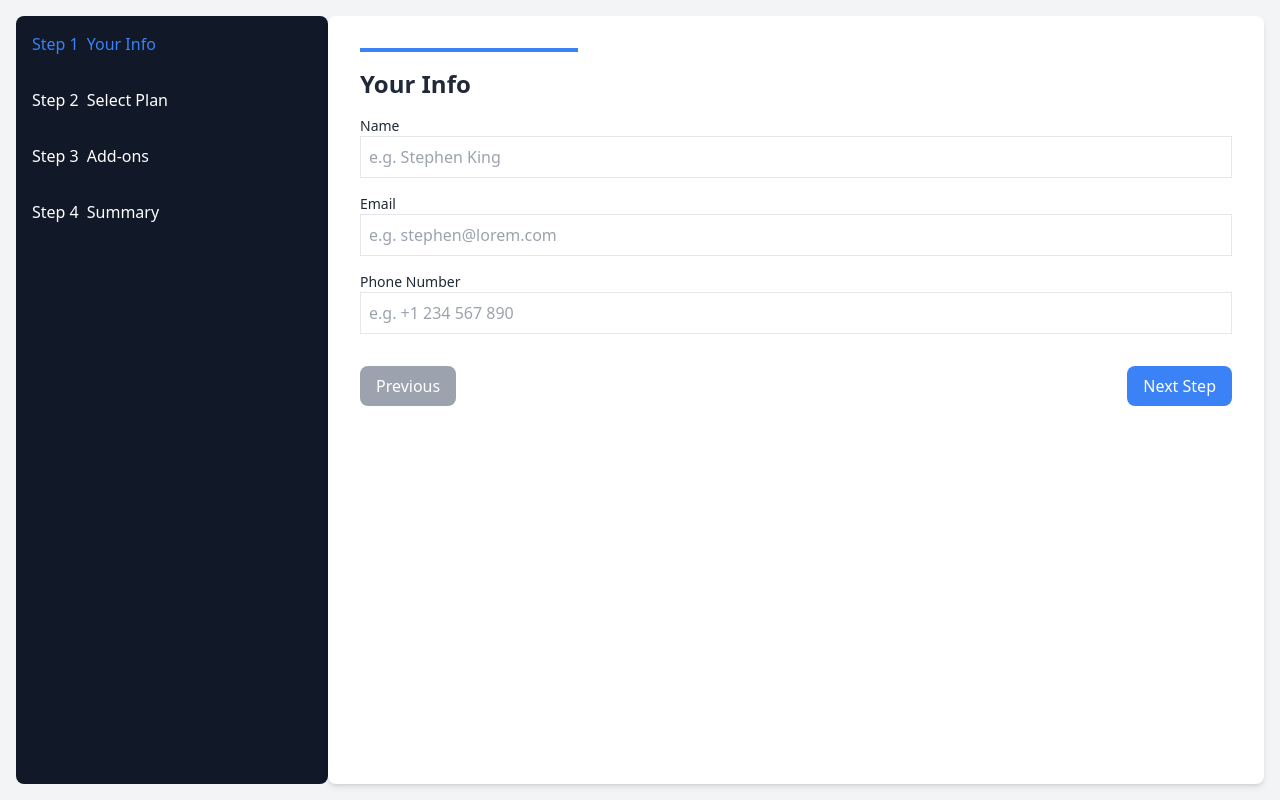
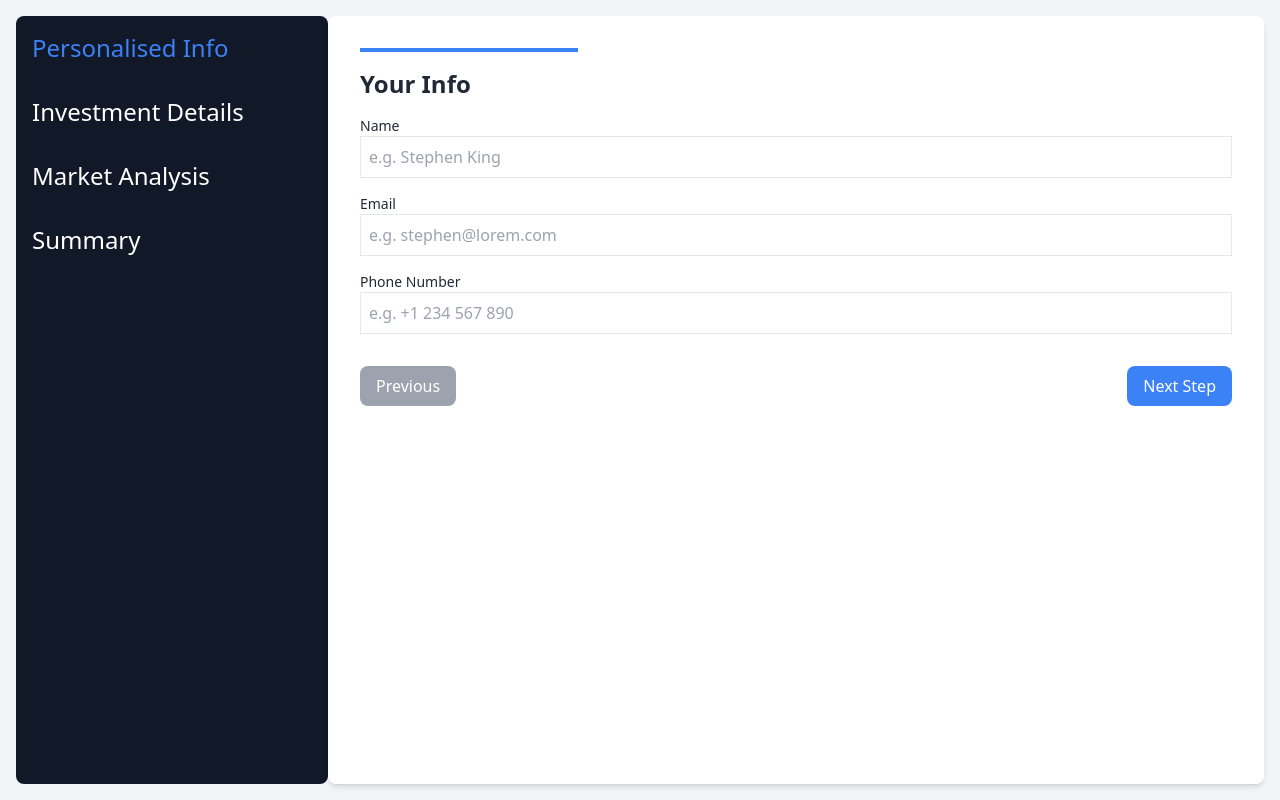
Before and after one commit to chetankhandait/Code-Cubile-3.0_Project, a React (Vite) app in the folder Client/my-project/: page /multi-form in a window 1280 px wide. Built offline with nearby package versions, Linux system fonts and the light colour scheme.

Commit message:
mltistep

```diff
--- a/Client/my-project/src/components/MultiStepForm.jsx
+++ b/Client/my-project/src/components/MultiStepForm.jsx
@@ -33,26 +33,32 @@ const MultiStepForm = () => {
       <div className="w-full md:w-1/4 bg-gray-900 text-white rounded-lg p-4">
         <div className="space-y-8">
           <div
-            className={`flex items-center  ${
+            className={`flex items-center text-2xl  ${
               step === 1 ? "text-blue-500 " : ""
             }`}
           >
-            <span className="mr-2">Step 1</span> Your Info
+            Personalised Info
           </div>
           <div
-            className={`flex items-center ${step === 2 ? "text-blue-500" : ""}`}
+            className={`flex items-center text-2xl ${
+              step === 2 ? "text-blue-500" : ""
+            }`}
           >
-            <span className="mr-2">Step 2</span> Select Plan
+            Investment Details
           </div>
           <div
-            className={`flex items-center ${step === 3 ? "text-blue-500" : ""}`}
+            className={`flex items-center text-2xl ${
+              step === 3 ? "text-blue-500" : ""
+            }`}
           >
-            <span className="mr-2">Step 3</span> Add-ons
+            Market Analysis
           </div>
           <div
-            className={`flex items-center ${step === 4 ? "text-blue-500" : ""}`}
+            className={`flex items-center text-2xl ${
+              step === 4 ? "text-blue-500" : ""
+            }`}
           >
-            <span className="mr-2">Step 4</span> Summary
+            Summary
           </div>
         </div>
       </div>
@@ -146,7 +152,7 @@ const MultiStepForm = () => {
               What is your investment timeline?
             </label>
             <input
-              type="text"
+              type="number"
               name="investmentTimeline"
               value={formData.investmentTimeline}
               onChange={handleChange}
@@ -213,30 +219,37 @@ const MultiStepForm = () => {
         )}
 
         {step === 4 && (
-          <div>
+          <div className="overflow-y-scroll">
             <h2 className="text-2xl font-bold mb-4">Summary</h2>
-            <p>
+            <div className="space-y-4">
+              <div className="flex gap-3">
+                <p className="border-2 w-full rounded-xl border-gray-100 p-3">
                   <strong>Name:</strong> {formData.name}
                 </p>
-            <p>
+                <p className="border-2 w-full rounded-xl border-gray-100 p-3">
                   <strong>Email:</strong> {formData.email}
                 </p>
-            <p>
+              </div>
+              <div className="flex gap-3">
+                <p className="border-2 w-full rounded-xl border-gray-100 p-3">
                   <strong>Phone:</strong> {formData.phone}
                 </p>
-            <p>
-              <strong>Investment Amount:</strong> {formData.investmentAmount}
+                <p className="border-2 w-full rounded-xl border-gray-100 p-3">
+                  <strong>Investment Amount:</strong>{" "}
+                  {formData.investmentAmount}
                 </p>
-            <p>
+              </div>
+              <p className="border-2 rounded-xl border-gray-100 p-3">
                 <strong>Stock Preference:</strong> {formData.stockPreference}
               </p>
-            <p>
+              <p className="border-2 rounded-xl border-gray-100 p-3">
                 <strong>Investment Timeline:</strong>{" "}
                 {formData.investmentTimeline}
               </p>
-            <p>
+              <p className="border-2 rounded-xl border-gray-100 p-3">
                 <strong>Market Analysis:</strong> {formData.marketAnalysis}
               </p>
+            </div>
             <div className="flex justify-between mt-4">
               <button
                 onClick={handlePrevious}
```
Lines whose indentation alone changed are shown as unchanged.
